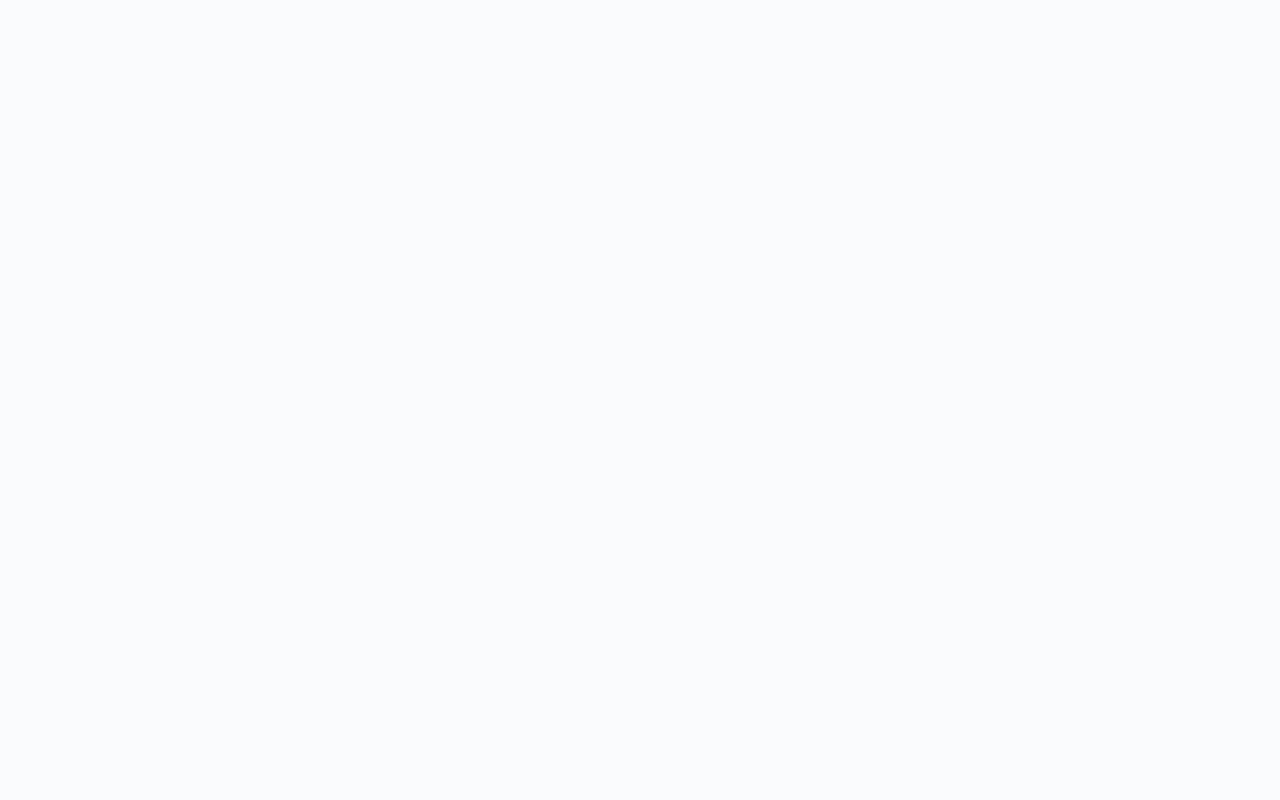
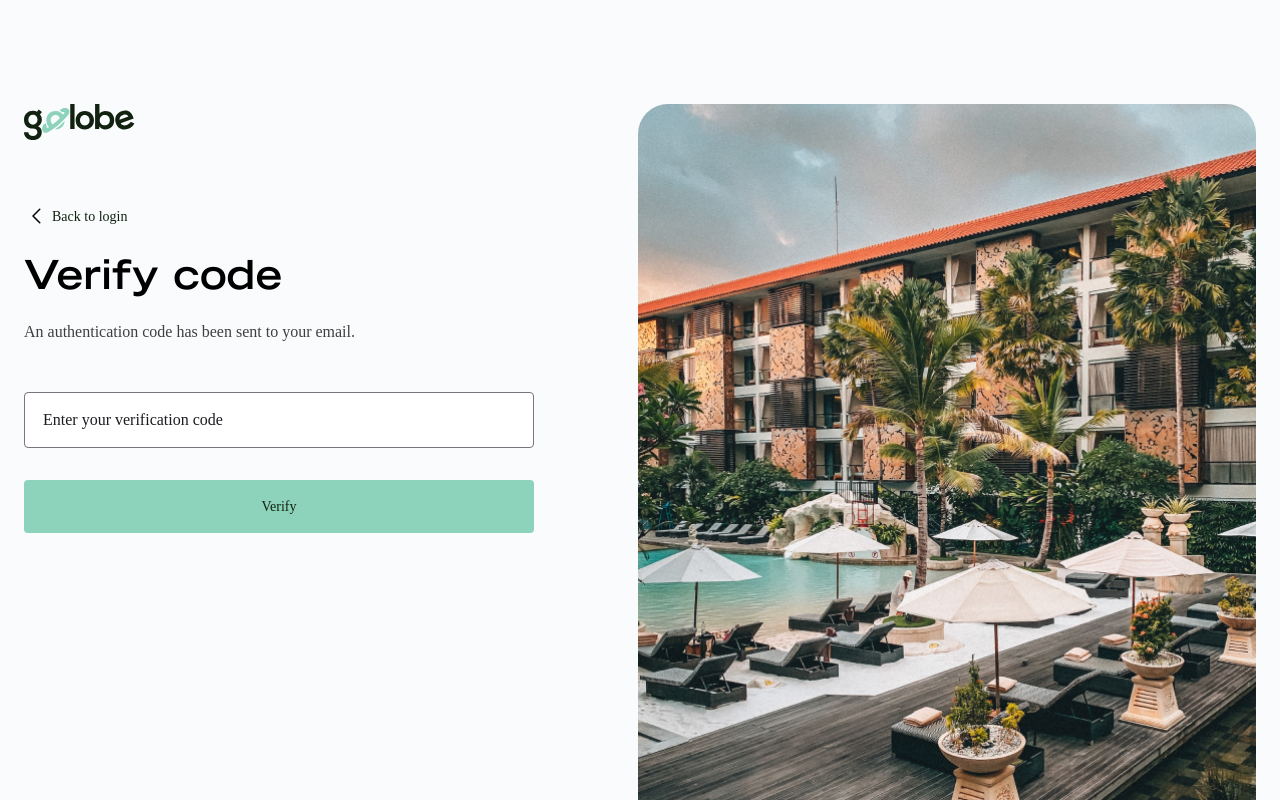
Before and after one commit to Chibuike-web/Golobe, a React (Vite) app: page /verifycode in a window 1280 px wide. Before the commit this address had no page. Shown: the top 800 px of the page. Built offline with nearby package versions, Linux system fonts and the light colour scheme.

Commit message:
implemented the verification code ui

```diff
--- a/src/App.tsx
+++ b/src/App.tsx
@@ -4,7 +4,7 @@ import LandingPage from "./landingpage/LandingPage";
 import FlightSearch from "./flightsearch/FlightSearch";
 import Signup from "./auth/signup/Signup";
 import Login from "./auth/login/Login";
-import VerifyPassword from "./auth/verifypassword/VerifyPassword";
+import VerifyCode from "./auth/verifycode/VerifyCode";
 import ForgetPassword from "./auth/forgetpassword/ForgetPassword";
 import ResetPassword from "./auth/resetpassword/ResetPassword";
 
@@ -17,7 +17,7 @@ function App() {
 				<Route path="/signup" element={<Signup />} />
 				<Route path="/login" element={<Login />} />
 				<Route path="/forgetpassword" element={<ForgetPassword />} />
-				<Route path="/verifypassword" element={<VerifyPassword />} />
+				<Route path="/verifycode" element={<VerifyCode />} />
 				<Route path="/resetpassword" element={<ResetPassword />} />
 			</Routes>
 		</Router>
--- a/src/auth/forgetpassword/ForgetPassword.tsx
+++ b/src/auth/forgetpassword/ForgetPassword.tsx
@@ -84,7 +84,7 @@ export default function ForgetPassword() {
 								id="email"
 								value={email}
 								type="email"
-								placeholder="Enter your email"
+								placeholder={`${focusedInput === "email" || email ? "" : "Enter your email"}`}
 								onFocus={(e) => handleFocus(e.target.id)}
 								onBlur={(e) => handleBlur(e.target.id, e.target.value)}
 								onChange={handleChange}
@@ -102,7 +102,6 @@ export default function ForgetPassword() {
 					</button>
 				</form>
 
-				{/* Already have an account */}
 				<footer className="mt-12 flex flex-col items-center text-[0.875rem] gap-10">
 					<div className="flex items-center gap-2 w-full">
 						<span className="block h-[0.5px] w-full bg-blackishGreen opacity-25"></span>
--- a/src/auth/login/Login.tsx
+++ b/src/auth/login/Login.tsx
@@ -99,7 +99,7 @@ export default function Login() {
 								id="email"
 								value={email}
 								type="email"
-								placeholder="Enter your email"
+								placeholder={`${focusedInput === "email" || email ? "" : "Enter your email"}`}
 								onFocus={(e) => handleFocus(e.target.id)}
 								onBlur={(e) => handleBlur(e.target.id, e.target.value)}
 								onChange={handleChange}
@@ -121,7 +121,9 @@ export default function Login() {
 								id="password"
 								value={password}
 								type="password"
-								placeholder="Enter your password"
+								placeholder={`${
+									focusedInput === "password" || password ? "" : "Enter your password"
+								}`}
 								onFocus={(e) => handleFocus(e.target.id)}
 								onBlur={(e) => handleBlur(e.target.id, e.target.value)}
 								onChange={handleChange}
@@ -150,15 +152,16 @@ export default function Login() {
 					</div>
 
 					{/* Submit Button */}
-					<button
-						type="submit"
-						className="bg-mintGreen text-blackishGreen text-[0.875rem] font-medium p-2 rounded w-full py-4"
-					>
-						Login
-					</button>
+					<Link to="/verifycode">
+						<button
+							type="submit"
+							className="bg-mintGreen text-blackishGreen mt-8 text-[0.875rem] font-medium p-2 rounded w-full py-4"
+						>
+							Submit
+						</button>
+					</Link>
 				</form>
 
-				{/* Already have an account */}
 				<footer className="mt-4 flex flex-col items-center text-[0.875rem] gap-10">
 					<p>
 						Don’t have an account?{" "}
--- a/src/auth/signup/Signup.tsx
+++ b/src/auth/signup/Signup.tsx
@@ -145,7 +145,9 @@ export default function Signup() {
 								id="firstName"
 								value={firstName}
 								type="text"
-								placeholder="Enter your first name"
+								placeholder={`${
+									focusedInput === "firstName" || firstName ? "" : "Enter your first name"
+								}`}
 								onFocus={(e) => handleFocus(e.target.id)}
 								onBlur={(e) => handleBlur(e.target.id, e.target.value)}
 								onChange={handleChange}
@@ -167,7 +169,9 @@ export default function Signup() {
 								id="lastName"
 								value={lastName}
 								type="text"
-								placeholder="Enter your last name"
+								placeholder={`${
+									focusedInput === "lastName" || lastName ? "" : "Enter your last name"
+								}`}
 								onFocus={(e) => handleFocus(e.target.id)}
 								onBlur={(e) => handleBlur(e.target.id, e.target.value)}
 								onChange={handleChange}
@@ -189,7 +193,7 @@ export default function Signup() {
 								id="email"
 								value={email}
 								type="email"
-								placeholder="Enter your email"
+								placeholder={`${focusedInput === "email" || email ? "" : "Enter your email"}`}
 								onFocus={(e) => handleFocus(e.target.id)}
 								onBlur={(e) => handleBlur(e.target.id, e.target.value)}
 								onChange={handleChange}
@@ -211,7 +215,9 @@ export default function Signup() {
 								id="phoneNumber"
 								value={phoneNumber}
 								type="tel"
-								placeholder="Enter your phone number"
+								placeholder={`${
+									focusedInput === "phoneNumber" || phoneNumber ? "" : "Enter your phone number"
+								}`}
 								onFocus={(e) => handleFocus(e.target.id)}
 								onBlur={(e) => handleBlur(e.target.id, e.target.value)}
 								onChange={handleChange}
@@ -236,7 +242,9 @@ export default function Signup() {
 							id="password"
 							value={password}
 							type="password"
-							placeholder="Enter your password"
+							placeholder={`${
+								focusedInput === "password" || password ? "" : "Enter your password"
+							}`}
 							onFocus={(e) => handleFocus(e.target.id)}
 							onBlur={(e) => handleBlur(e.target.id, e.target.value)}
 							onChange={handleChange}
@@ -258,7 +266,9 @@ export default function Signup() {
 							id="confirmPassword"
 							value={confirmPassword}
 							type="password"
-							placeholder="Confirm your password"
+							placeholder={`${
+								focusedInput === "confirmPassword" || confirmPassword ? "" : "Confirm your password"
+							}`}
 							onFocus={(e) => handleFocus(e.target.id)}
 							onBlur={(e) => handleBlur(e.target.id, e.target.value)}
 							onChange={handleChange}
@@ -297,7 +307,6 @@ export default function Signup() {
 					</button>
 				</form>
 
-				{/* Already have an account */}
 				<footer className="mt-4 flex flex-col items-center text-[0.875rem] gap-10">
 					<p>
 						Already have an account?{" "}
--- /dev/null
+++ b/src/auth/verifycode/VerifyCode.module.css
@@ -0,0 +1,6 @@
+.image {
+	background-image: url("../../assets/Authentication/SwimmingPool.png");
+	background-repeat: no-repeat;
+	background-size: cover;
+	background-position: 50%;
+}
--- /dev/null
+++ b/src/auth/verifycode/VerifyCode.tsx
@@ -0,0 +1,94 @@
+import { useState } from "react";
+import { Link } from "react-router-dom";
+import GolobeLogo from "../../assets/Authentication/LogoWhiteBackground.svg";
+import { LeftArrowIcon } from "../../assets/icons";
+import styles from "./VerifyCode.module.css";
+
+export default function VerifyPassword() {
+	const [focusedInput, setFocusedInput] = useState<string | null>(null);
+	const [code, setCode] = useState<string>("");
+	const [codeError, setCodeError] = useState<string>("");
+
+	const handleFocus = (id: string) => {
+		setFocusedInput(id);
+	};
+
+	const handleBlur = (id: string, value: string) => {
+		if (!value.trim() && focusedInput === id) {
+			setFocusedInput(null);
+		}
+	};
+
+	const handleChange = ({ target }: React.ChangeEvent<HTMLInputElement>) => {
+		const { id, value } = target;
+		if (id === "code") {
+			if (!Number.isNaN(Number(value)) && value.length <= 6) {
+				setCode(value);
+				if (value.trim()) setCodeError("");
+			}
+		}
+	};
+
+	const handleSubmit = (e: React.FormEvent) => {
+		e.preventDefault();
+		if (!code) setCodeError("Enter the verification code");
+	};
+
+	return (
+		<main className="w-full m-[104px] max-w-[77rem] mx-auto flex gap-[104px] lg:flex-col lg:px-4">
+			<section className="w-full ">
+				<figure className="mb-16">
+					<img src={GolobeLogo} alt="Golobe Logo" />
+				</figure>
+				<header>
+					<div className="flex gap-[4px] items-center mb-4">
+						<LeftArrowIcon />
+						<Link to="/login" className="text-blackishGreen text-[0.875rem] font-medium">
+							Back to login{" "}
+						</Link>
+					</div>
+					<h1 className="font-primary font-bold text-[40px] mb-4">Verify code</h1>
+					<p className="mb-12 opacity-75">An authentication code has been sent to your email. </p>
+				</header>
+				<form onSubmit={handleSubmit}>
+					{/* Verification Code */}
+					<div className="flex flex-col gap-6">
+						<div className="relative w-full">
+							{(focusedInput === "code" || code) && (
+								<label
+									htmlFor="code"
+									className="absolute bg-white left-[1rem] px-1 top-0 -translate-y-1/2 text-[0.875rem]"
+								>
+									Enter Code
+								</label>
+							)}
+							<input
+								id="code"
+								value={code}
+								type="tel"
+								placeholder={`${
+									focusedInput === "code" || code ? "" : "Enter your verification code"
+								}`}
+								onFocus={(e) => handleFocus(e.target.id)}
+								onBlur={(e) => handleBlur(e.target.id, e.target.value)}
+								onChange={handleChange}
+							/>
+							{codeError && <p className="text-red-600 text-[14px] mt-2">{codeError}</p>}
+						</div>
+					</div>
+
+					{/* Submit Button */}
+					<button
+						type="submit"
+						className="bg-mintGreen text-blackishGreen mt-8 text-[0.875rem] font-medium p-2 rounded w-full py-4"
+					>
+						Verify
+					</button>
+				</form>
+			</section>
+			<section className="lg:hidden">
+				<figure className={`w-[618px] h-[816px] rounded-[30px] ${styles.image}`}></figure>
+			</section>
+		</main>
+	);
+}
--- a/src/auth/verifypassword/VerifyPassword.tsx
+++ /dev/null
@@ -1,3 +0,0 @@
-export default function VerifyPassword() {
-	return <div></div>;
-}
--- a/src/flightsearch/Herosection/Herosection.tsx
+++ b/src/flightsearch/Herosection/Herosection.tsx
@@ -1,6 +1,7 @@
 import styles from "./hero.module.css";
 import { AirplaneIcon, BedIcon, AddIcon, PaperPlaneIcon } from "../../assets/icons";
 import GolobeLogo from "../../assets/FlightSearch/LogoWhiteBackground.svg";
+import { Link } from "react-router-dom";
 
 export default function Herosection() {
 	return (
@@ -35,15 +36,15 @@ function Navbar() {
 					<img src={GolobeLogo} alt="Golobe Travel Logo" className="w-full max-w-24" />
 				</figure>
 				<div className="flex gap-[1.875rem] items-center md:hidden">
-					<a href="#login" className="text-blackishGreen text-sm font-semibold">
+					<Link to="/login" className="text-blackishGreen text-sm font-semibold">
 						Login
-					</a>
-					<a
-						href="#signup"
+					</Link>
+					<Link
+						to="/signup"
 						className="text-sm font-semibold bg-blackishGreen text-white px-[1.5rem] py-[0.75rem] rounded-[0.5rem]"
 					>
 						Sign up
-					</a>
+					</Link>
 				</div>
 			</nav>
 		</header>
```
